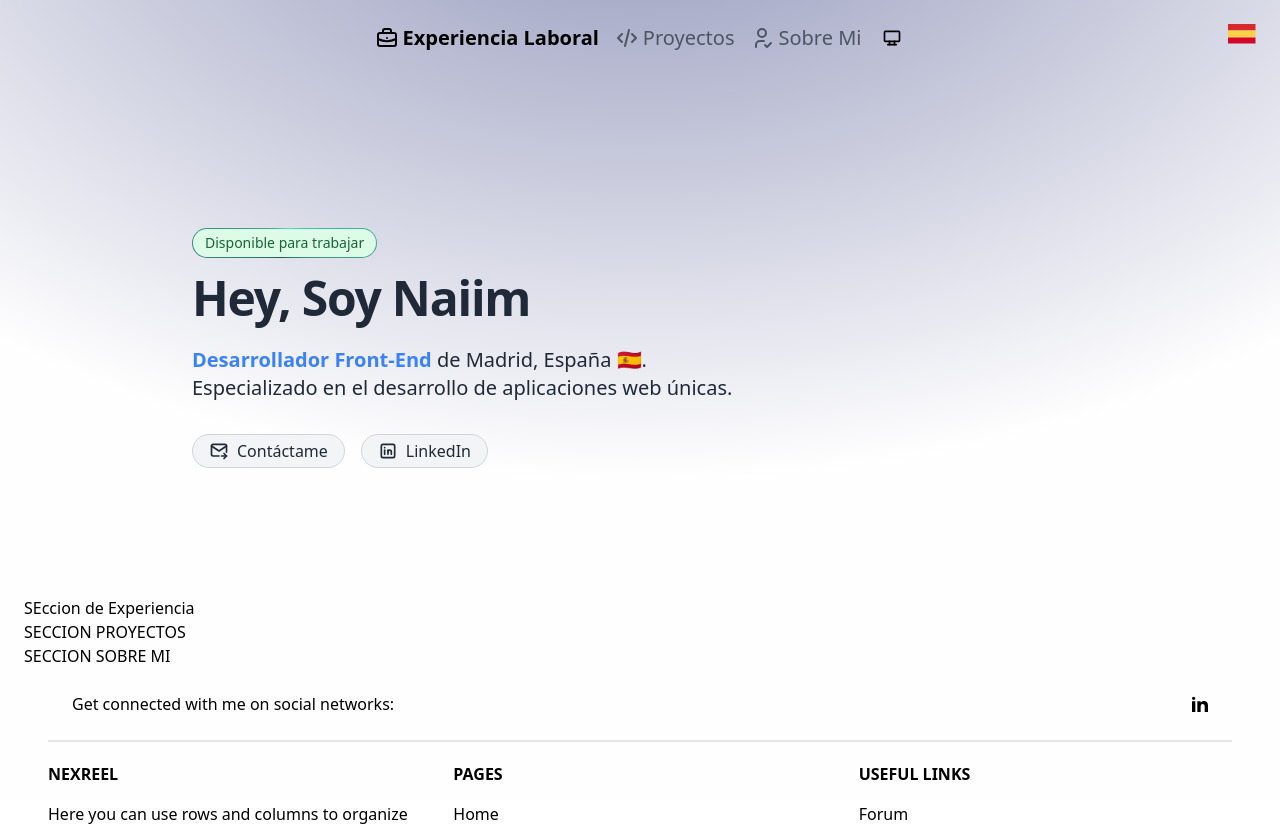
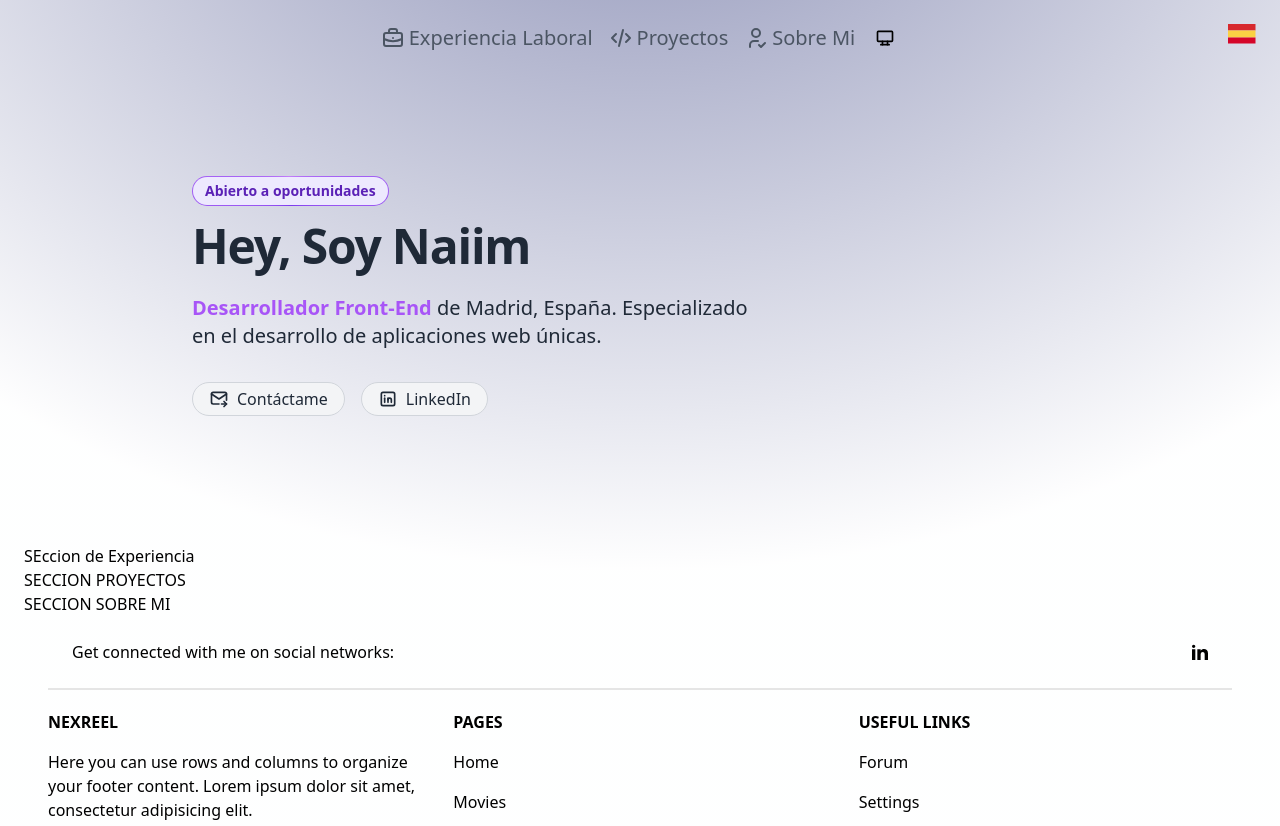
Before and after one commit to Naiimtj/porfolioNaiim, a React (Vite) app: page / in a window 1280 px wide. Shown: the top 826 px of the page. Built offline with nearby package versions, Linux system fonts and the light colour scheme.

Commit message:
feat: designs buttons and others

```diff
--- a/src/App.jsx
+++ b/src/App.jsx
@@ -8,7 +8,7 @@ import Home from "./pages/Home";
 const App = () => (
   <div className="relative text-black dark:text-white">
     <PageTitle title="Portfolio Naiim Taefy Jimenez" />
-    <div className="absolute top-0 bottom-0 z-[-2] min-h-screen w-full bg-gray-50 dark:bg-gray-950 bg-[radial-gradient(ellipse_80%_80%_at_50%_-20%,rgba(37,45,117,0.5),rgba(255,255,255,0.9))] dark:bg-[radial-gradient(ellipse_80%_80%_at_50%_-20%,rgba(37,45,117,0.5),rgba(255,255,255,0))] px-6">
+    <div className="top-0 bottom-0 w-full bg-gray-50 dark:bg-gray-950 bg-[radial-gradient(ellipse_80%_80%_at_50%_-20%,rgba(37,45,117,0.5),rgba(255,255,255,0.9))] dark:bg-[radial-gradient(ellipse_80%_80%_at_50%_-20%,rgba(37,45,117,0.5),rgba(255,255,255,0))] px-6">
       <NavBar />
       <Routes>
         <Route index element={<Home />} />
--- a/src/components/Badge.jsx
+++ b/src/components/Badge.jsx
@@ -1,10 +1,12 @@
-const Badge = () => {
+import PropTypes from "prop-types";
+
+const Badge = ({ children }) => {
   return (
     <div className="flex items-center hover:scale-110 transition duration-300">
       <span className="relative inline-flex overflow-hidden rounded-full p-[1px]">
-        <span className="absolute inset-[-1000%] animate-[spin_2s_linear_infinite] bg-[conic-gradient(from_90deg_at_50%_50%,#51E4B8_0%,#21554E_50%,#51E4B8_100%)]"></span>
-        <div className="inline-flex items-center justify-center w-full px-3 py-1 text-sm text-green-800 bg-green-100 rounded-full cursor-pointer dark:bg-gray-800 dark:text-white/80 backdrop-blur-3xl whitespace-nowrap transform-gpu hover:scale-100 transition duration-300">
-          Disponible para trabajar
+        <span className="absolute inset-[-1000%] animate-[spin_2s_linear_infinite] bg-[conic-gradient(from_90deg_at_50%_50%,#C47FFA_0%,#7C3AED_50%,#C47FFA_100%)]"></span>
+        <div className="inline-flex items-center justify-center w-full px-3 py-1 text-sm text-violet-800 font-semibold bg-violet-100 rounded-full cursor-pointer dark:bg-gray-800 dark:text-white/80 backdrop-blur-3xl whitespace-nowrap transform-gpu hover:scale-100 transition duration-300">
+          {children}
         </div>
       </span>
     </div>
@@ -12,3 +14,10 @@ const Badge = () => {
 };
 
 export default Badge;
+
+Badge.defaultProps = {
+  children: [],
+};
+Badge.propTypes = {
+  children: PropTypes.array,
+};
--- a/src/components/SocialPill.jsx
+++ b/src/components/SocialPill.jsx
@@ -7,7 +7,7 @@ const SocialPill = ({ url, children }) => {
       target="_blank"
       rel="noopener noreferrer"
       role="link"
-      className="inline-flex items-center justify-center gap-2 px-4 py-1 text-gray-800 transition duration-300 bg-gray-100 border border-gray-300 rounded-full dark:bg-gray-800 dark:border-gray-600 dark:text-white focus-visible:ring-yellow-500/80 text-md hover:bg-gray-900 hover:border-gray-700 group max-w-fit hover:text-white focus:outline-none focus-visible:outline-none focus-visible:ring focus-visible:ring-white focus-visible:ring-offset-2 active:bg-black"
+      className="inline-flex items-center justify-center gap-2 px-4 py-1 text-gray-800 transition duration-300 bg-gray-100 border border-gray-300 rounded-full dark:bg-gray-800 dark:border-gray-600 dark:text-white dark:hover:bg-violet-600 focus-visible:ring-yellow-500/80 text-md hover:bg-violet-900 hover:border-gray-700 group max-w-fit hover:text-white focus:outline-none focus-visible:outline-none focus-visible:ring focus-visible:ring-white focus-visible:ring-offset-2 active:bg-black"
     >
       {children}
     </a>
--- a/src/layouts/NavBar.jsx
+++ b/src/layouts/NavBar.jsx
@@ -13,14 +13,15 @@ const NavBar = () => {
 
   return (
     <div className="relative">
-      <div className="flex justify-center items-center mt-6">
+      <div className="fixed z-50 top-0 left-0 right-0 pt-6">
+        <div className="flex justify-center items-center">
           <nav className="text-right col-span-2 flex justify-end items-center">
             <Link
               className={`${
-              currentURL === "/"
+                currentURL === "/#experience"
                   ? "dark:text-lilaPortfolio font-bold text-black"
                   : "dark:text-grayPortfolio text-gray-600"
-            } text-xs md:text-base lg:text-xl pr-4 hover:text-gray-300 transition duration-300 flex items-center`}
+              } text-xs md:text-base lg:text-xl pr-4 hover:text-purple-600 dark:hover:text-gray-300 transition duration-300 flex items-center`}
               to="/"
             >
               <Briefcase className="size-6 mr-1" />
@@ -28,10 +29,10 @@ const NavBar = () => {
             </Link>
             <Link
               className={`${
-              currentURL === "/projects"
+                currentURL === "/#projects"
                   ? "dark:text-lilaPortfolio font-bold text-black"
                   : "dark:text-grayPortfolio text-gray-600"
-            } text-xs md:text-base lg:text-xl pr-4 hover:text-gray-300 flex items-center`}
+              } text-xs md:text-base lg:text-xl pr-4 hover:text-purple-600 dark:hover:text-gray-300 transition duration-300 flex items-center`}
               to="/projects"
             >
               <Code className="size-6 mr-1" />
@@ -39,11 +40,11 @@ const NavBar = () => {
             </Link>
             <Link
               className={`${
-              currentURL === "/aboutMe"
+                currentURL === "/#aboutMe"
                   ? "dark:text-lilaPortfolio font-bold text-black"
                   : "dark:text-grayPortfolio text-gray-600"
-            } text-xs md:text-base lg:text-xl pr-4 hover:text-gray-300 flex items-center`}
-            to="/aboutMe"
+              } text-xs md:text-base lg:text-xl pr-4 hover:text-purple-600 dark:hover:text-gray-300 transition duration-300 flex items-center`}
+              to="/about-me"
             >
               <ProfileCheck className="size-6 mr-1" />
               {t("About Me")}
@@ -51,7 +52,8 @@ const NavBar = () => {
           </nav>
           <ThemeSwitcher />
         </div>
-      <div className="absolute top-0 right-0">
+      </div>
+      <div className="absolute top-6 right-0">
         <NavMenu />
       </div>
     </div>
--- a/src/pages/Home.jsx
+++ b/src/pages/Home.jsx
@@ -26,20 +26,22 @@ const Home = () => {
               rel="noopener"
               className="flex items-center transition md:justify-center"
             >
-              <Badge>{t('Open to opportunities')}</Badge>
+              <Badge>{t("Open to opportunities")}</Badge>
             </a>
           </div>
           <h1 className="text-4xl font-bold tracking-tight text-gray-800 sm:text-5xl dark:text-white">
             {t("Hey, I'm")} Naiim
           </h1>
-          <p className="mt-6 text-xl text-gray-800 dark:[&>strong]:text-blue-300 [&>strong]:text-blue-500 [&>strong]:font-semibold dark:text-gray-300">
-            <strong>Desarrollador Front-End</strong> de Madrid, España 🇪🇸.
-            Especializado en el desarrollo de aplicaciones web únicas.
+          <p className="mt-6 text-xl text-gray-800 dark:[&>strong]:text-purple-300 [&>strong]:text-purple-500 [&>strong]:font-semibold dark:text-gray-300">
+            <strong>{t("Front-End Developer")}</strong>{" "}
+            {t(
+              "from Madrid, Spain. Specialized in the development of unique web applications."
+            )}
           </p>
           <nav className="flex flex-wrap gap-4 mt-8">
             <SocialPill url="mailto:naiim.tj@gmail.com">
               <MailIcon className="size-5" />
-              Contáctame
+              {t("Contact me")}
             </SocialPill>
             <SocialPill url="https://linkedin.com/in/naiim-taefy-jimenez">
               <LinkedInIcon className="size-5" />
@@ -48,7 +50,6 @@ const Home = () => {
           </nav>
         </div>
       </SectionContainer>
-
       <WorkExperience />
       <Projects />
       <AboutMe />
--- a/src/translations/esES/translation.json
+++ b/src/translations/esES/translation.json
@@ -15,5 +15,9 @@
   "Light": "Claro",
   "Dark": "Oscuro",
   "System": "Sistema",
-  "Hey, I'm": "Hey, Soy"
+  "Hey, I'm": "Hey, Soy",
+  "Picture Naiim": "Foto Naiim",
+  "Front-End Developer": "Desarrollador Front-End",
+  "from Madrid, Spain. Specialized in the development of unique web applications.": "de Madrid, España. Especializado en el desarrollo de aplicaciones web únicas.",
+  "Contact me": "Contáctame"
 }
```
Lines whose indentation alone changed are shown as unchanged.
